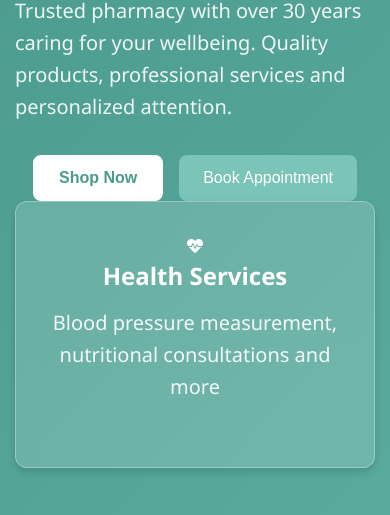
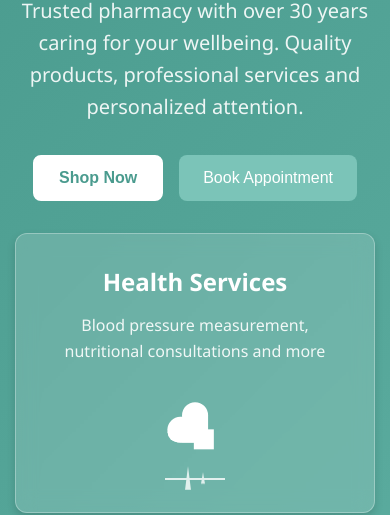
Before and after one commit to ignaciodeeulate/farmacia-san-miguel-website, a plain HTML site: page index.html in a window 390 px wide. Shown: the part 329-844 px from the top of the page. Drawn offline with Linux system fonts and the light colour scheme.

Commit message:
Fix hero section layout and custom heart icon - Reorganize hero card layout with content on left and heart icon on right - Replace Font Awesome heartbeat icon with custom CSS heart design - Add animated heartbeat effect with CSS keyframes - Improve responsive design for mobile devices - Fix icon positioning and sizing issues

```diff
--- a/index.html
+++ b/index.html
@@ -90,9 +90,22 @@
                 </div>
                 <div class="hero-image">
                     <div class="hero-card">
-                        <i class="fas fa-heartbeat"></i>
-                        <h3 data-translate="hero_card_title">Servicios de Salud</h3>
-                        <p data-translate="hero_card_desc">Medición de presión arterial, consultas nutricionales y más</p>
+                        <div class="hero-card-content">
+                            <h3 data-translate="hero_card_title">Servicios de Salud</h3>
+                            <p data-translate="hero_card_desc">Medición de presión arterial, consultas nutricionales y más</p>
+                        </div>
+                        <div class="hero-card-icon">
+                            <div class="heart-icon">
+                                <div class="heart-shape">
+                                    <div class="heart-left"></div>
+                                    <div class="heart-right"></div>
+                                    <div class="heart-bottom"></div>
+                                </div>
+                                <div class="heartbeat-line">
+                                    <div class="beat"></div>
+                                </div>
+                            </div>
+                        </div>
                     </div>
                 </div>
             </div>
--- a/styles.css
+++ b/styles.css
@@ -445,10 +445,7 @@ a:hover {
     overflow: hidden;
 }
 
-.hero-container {
-    max-width: 1200px;
-    margin: 0 auto;
-    padding: 0 20px;
+.hero-content {
     display: grid;
     grid-template-columns: 2fr 1fr;
     gap: 3rem;
@@ -480,28 +477,154 @@ a:hover {
     backdrop-filter: blur(10px);
     border-radius: var(--border-radius-large);
     padding: 2rem;
-    text-align: center;
     border: 1px solid rgba(255, 255, 255, 0.3);
     box-shadow: var(--shadow-medium);
+    display: flex;
+    align-items: center;
+    gap: 1.5rem;
+}
+
+.hero-card-content {
+    flex: 1;
+    text-align: left;
+}
+
+.hero-card-content h3 {
+    margin-bottom: 1rem;
+    font-size: 1.5rem;
+}
+
+.hero-card-content p {
+    margin: 0;
+    opacity: 0.9;
+    font-size: 1rem;
 }
 
 .hero-card-icon {
-    font-size: 3rem;
-    margin-bottom: 1rem;
-    color: var(--text-white);
-    background-color: var(--primary-color);
-    width: 80px;
-    height: 80px;
-    border-radius: 50%;
+    flex-shrink: 0;
+    width: 100px;
+    height: 100px;
     display: flex;
     align-items: center;
     justify-content: center;
-    margin: 0 auto 1rem auto;
-    box-shadow: var(--shadow-medium);
 }
 
-.hero-card h3 {
-    margin-bottom: 1rem;
+/* Custom Heart Icon with Heartbeat */
+.heart-icon {
+    position: relative;
+    width: 80px;
+    height: 80px;
+    display: flex;
+    align-items: center;
+    justify-content: center;
+}
+
+.heart-shape {
+    position: relative;
+    width: 50px;
+    height: 45px;
+    transform: rotate(-45deg);
+}
+
+.heart-shape::before,
+.heart-shape::after {
+    content: '';
+    width: 26px;
+    height: 40px;
+    position: absolute;
+    left: 25px;
+    top: 0;
+    background: var(--text-white);
+    border-radius: 25px 25px 0 0;
+    transform: rotate(-45deg);
+    transform-origin: 0 100%;
+}
+
+.heart-shape::after {
+    left: 0;
+    transform: rotate(45deg);
+    transform-origin: 100% 100%;
+}
+
+.heart-left,
+.heart-right,
+.heart-bottom {
+    position: absolute;
+    background-color: var(--text-white);
+}
+
+.heart-left {
+    width: 20px;
+    height: 30px;
+    border-radius: 20px 20px 0 0;
+    top: 0;
+    left: 5px;
+    transform: rotate(-45deg);
+}
+
+.heart-right {
+    width: 20px;
+    height: 30px;
+    border-radius: 20px 20px 0 0;
+    top: 0;
+    right: 5px;
+    transform: rotate(45deg);
+}
+
+.heart-bottom {
+    width: 20px;
+    height: 20px;
+    bottom: 0;
+    left: 50%;
+    transform: translateX(-50%) rotate(45deg);
+}
+
+.heartbeat-line {
+    position: absolute;
+    bottom: -10px;
+    left: 50%;
+    transform: translateX(-50%);
+    width: 60px;
+    height: 2px;
+    background-color: var(--text-white);
+    opacity: 0.8;
+}
+
+.heartbeat-line::before {
+    content: '';
+    position: absolute;
+    left: 20px;
+    top: -8px;
+    width: 0;
+    height: 0;
+    border-left: 3px solid transparent;
+    border-right: 3px solid transparent;
+    border-bottom: 16px solid var(--text-white);
+    animation: heartbeat 2s infinite;
+}
+
+.heartbeat-line::after {
+    content: '';
+    position: absolute;
+    right: 20px;
+    top: -4px;
+    width: 0;
+    height: 0;
+    border-left: 2px solid transparent;
+    border-right: 2px solid transparent;
+    border-bottom: 8px solid var(--text-white);
+    animation: heartbeat 2s infinite 0.2s;
+}
+
+@keyframes heartbeat {
+    0%, 100% {
+        opacity: 0.8;
+        transform: scaleY(1);
+    }
+    50% {
+        opacity: 1;
+        transform: scaleY(1.5);
+    }
 }
 
 .section-header {
@@ -787,10 +910,20 @@ a:hover {
         display: block;
     }
 
-    .hero-container {
+    .hero-content {
         grid-template-columns: 1fr;
         text-align: center;
         gap: 2rem;
+    }
+
+    .hero-card {
+        flex-direction: column;
+        text-align: center;
+        gap: 1rem;
+    }
+
+    .hero-card-content {
+        text-align: center;
     }
 
     .hero-content h1 {
```
